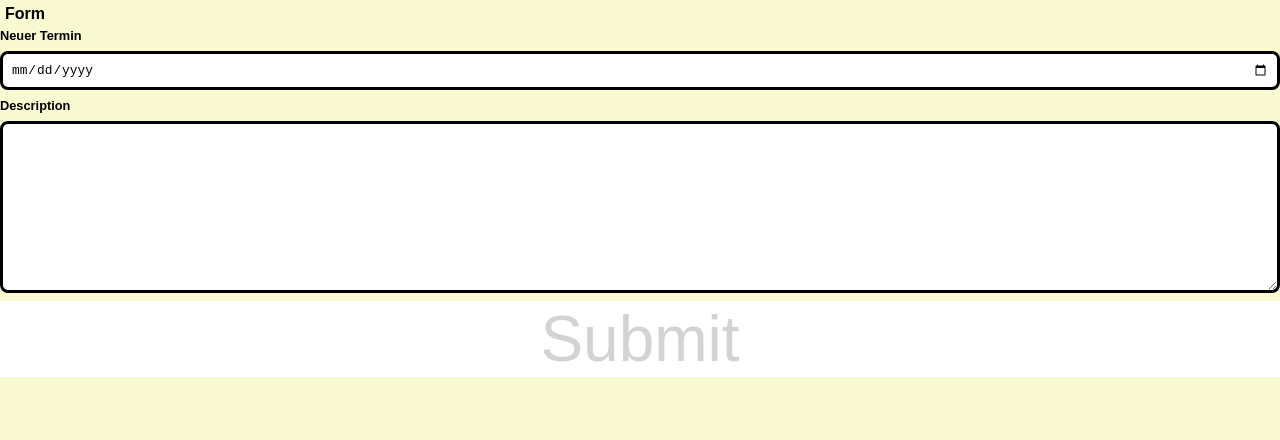
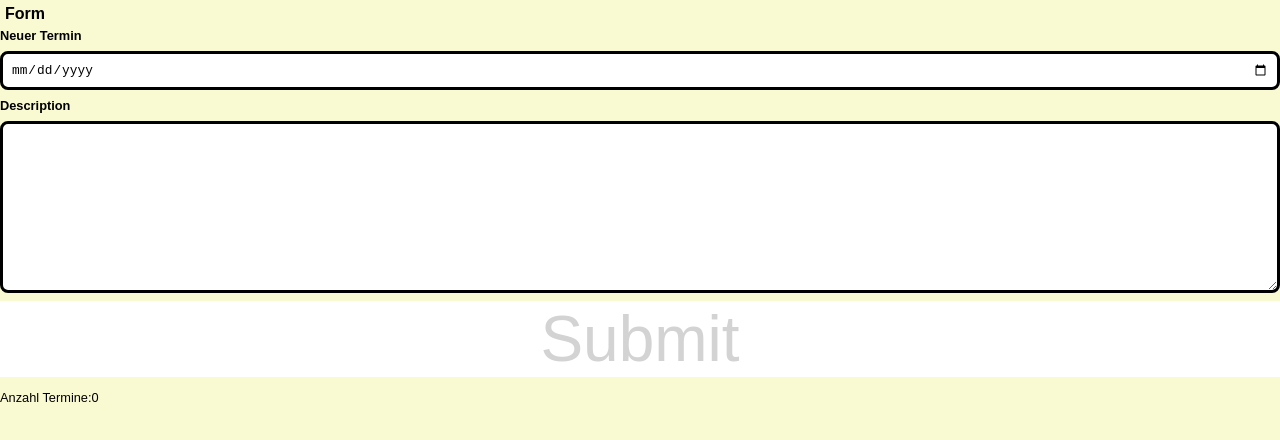
Before and after one commit to frank12421/capstone-project, a Next.js app: page /lists/adddateform in a window 1280 px wide. Shown: the top 440 px of the page. Built offline with nearby package versions, Linux system fonts and the light colour scheme.

Commit message:
add hook immer to controll state

```diff
--- a/components/AddDateForm.js
+++ b/components/AddDateForm.js
@@ -1,6 +1,7 @@
 import styled from "styled-components";
 import { StyledButton } from "./StyledButton.js";
-import { create } from "zustand";
+import { useImmer } from "use-immer";
+import { useCallback } from "react";
 
 const FormContainer = styled.form`
   display: grid;
@@ -27,12 +28,24 @@ const Label = styled.label`
 
 export default function Form({}) {
   const formName = "test";
+  const [dates, setDates] = useImmer([]);
+
+  console.log("dates:", dates);
 
   function handleSubmit(event) {
     event.preventDefault();
     const formData = new FormData(event.target);
     const data = Object.fromEntries(formData);
-    onSubmit(data);
+    const id = Math.floor(Math.random() * 1000);
+    console.log("id:", id);
+    console.log(data);
+
+    setDates((draft) => {
+      draft.push({
+        id: id,
+        data: data,
+      });
+    });
   }
 
   return (
@@ -58,6 +71,7 @@ export default function Form({}) {
           {/* {defaultData ? "Update place" : "Add place"} */}
         </StyledButton>
       </FormContainer>
+      <p>Anzahl Termine:{dates.length} </p>
     </>
   );
 }
--- a/package.json
+++ b/package.json
@@ -13,10 +13,13 @@
     "@next/font": "^13.3.0",
     "eslint": "8.38.0",
     "eslint-config-next": "13.3.0",
+    "immer": "^10.0.2",
     "next": "13.3.0",
     "react": "18.2.0",
     "react-dom": "18.2.0",
     "styled-components": "^6.0.0-rc.1",
+    "use-immer": "^0.9.0",
+    "use-local-storage-state": "^18.3.2",
     "zustand": "^4.3.8"
   },
   "devDependencies": {
```
Also changed, not shown: 1 other file (tests, documents, lock files or other folders).
